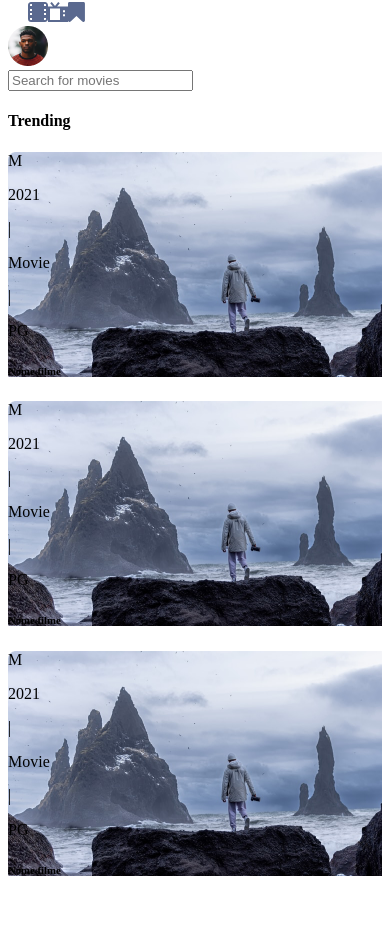
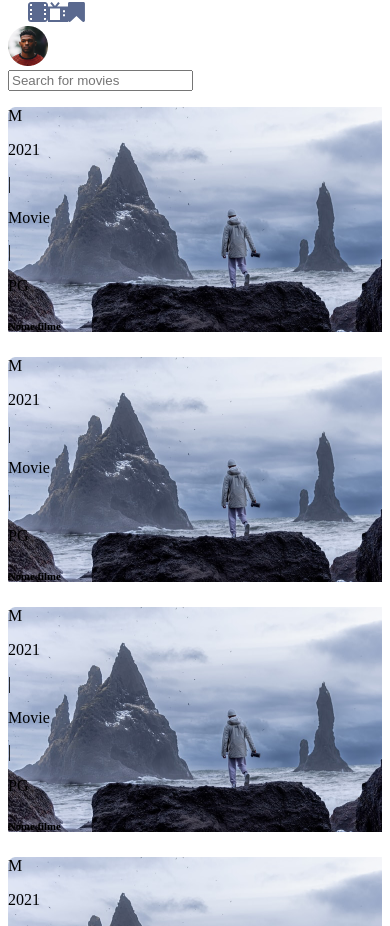
Before and after one commit to silvamaarcus/entertainment-app, a React (Vite) app: page / in a window 390 px wide. Shown: the part 310-1236 px from the top of the page. Before the commit the page ends 1211 px from the top, so only its background shows below. Built offline with nearby package versions, Linux system fonts and the light colour scheme; the HTML template or start-up script is replaced by a standard one.

Commit message:
Atualizando section Trending do Home

```diff
--- a/src/components/Cards/Card_Carousel.jsx
+++ b/src/components/Cards/CardBig.jsx
@@ -29,18 +29,18 @@
 
 import cover from "/assets/img/cover-movie.png";
 
-const Card_Carousel = () => {
+const CardBig = () => {
   return (
     <>
       <div className="card-l">
         <div className="card-img" style={{ backgroundImage: `url(${cover})` }}>
-          <div className="flex-space-column card-content p-3 h-100p">
-            <div className="w-100 border h-50">
+          <div className="flex-space-column card-content p-3 h-100">
+            <div className="w-100 h-50">
               <div className="flex-end-row">
                 <p>M</p>
               </div>
             </div>
-            <div className="w-100 border h-50">
+            <div className="w-100 h-50">
               <span className="flex-start-row gap-1 mt-3">
                 <p>2021</p>
                 <p>|</p>
@@ -56,4 +56,4 @@ const Card_Carousel = () => {
     </>
   );
 };
-export default Card_Carousel;
+export default CardBig;
--- /dev/null
+++ b/src/components/InputSearch/index.jsx
@@ -0,0 +1,13 @@
+const InputSearch = () => {
+  return (
+    <>
+      <div className="w-100 pr-4">
+        <div className="flex gap-1">
+          <div className="btn-search"></div>
+          <input type="text" placeholder="Search for movies" />
+        </div>
+      </div>
+    </>
+  );
+};
+export default InputSearch;
--- a/src/css/sass/_layout.scss
+++ b/src/css/sass/_layout.scss
@@ -8,7 +8,7 @@ $container-s: 620px;
 $container-xs: 340px;
 
 // Espaçamento padrão entre colunas.
-$gutter: 32px;
+$gutter: 30px;
 
 // Mixin - Definindo responsividade através de funções, de forma automática.
 
@@ -113,7 +113,7 @@ $gutter: 32px;
 
 .hidden {
   // Evitar scroll para o lado, caso algum filho vaze o container.
-  overflow: hidden;
+  overflow: hidden !important;
 }
 
 .zindex-1 {
@@ -258,18 +258,25 @@ $gutter: 32px;
 // Larguras e Alturas
 
 // Altura automática p/ o elemento.
-.h-100 {
+.h-100vh {
   height: 100vh;
 }
 
-.h-100p {
+.h-100 {
   height: 100%;
+}
+
+.h-75 {
+  height: 75%;
 }
 
 .h-auto {
   height: auto !important;
 }
 // Largura automática p/ o elemento.
+.w-100vw {
+  width: 100vw;
+}
 .w-auto {
   width: auto;
 }
@@ -355,17 +362,17 @@ $gutter: 32px;
   border-radius: 50%;
   border: 2px solid $brand-color;
 }
-.card {
-  border: 1px solid $black-30;
-  border-radius: 4px;
-  background-color: rgba(15, 20, 31, 0);
+// .card {
+//   border: 1px solid $black-30;
+//   border-radius: 4px;
+//   background-color: rgba(15, 20, 31, 0);
 
-  transition: 0.2s ease;
+//   transition: 0.2s ease;
 
-  &:hover {
-    background-color: rgba(15, 20, 31, 0.2);
-  }
-}
+//   &:hover {
+//     background-color: rgba(15, 20, 31, 0.2);
+//   }
+// }
 
 .bg-section {
   background-color: rgba(15, 20, 31, 0.5);
@@ -416,15 +423,46 @@ $gutter: 32px;
 
 // Card - Big
 .card-l {
+  width: 470px;
   height: 230px;
+
+  @include responsive(s) {
+    width: 240px;
+    height: 140px;
+  }
 }
 
 .card-img {
   z-index: -1;
   border-radius: 8px;
   height: 100%;
+  width: 100%;
 }
 
 .h-50 {
-height: 50%;
+  height: 50%;
 }
+
+// Home
+
+// Carousel
+.cards-carousel {
+  overflow-x: scroll !important;
+  cursor: grab;
+  white-space: nowrap; // Adiciona rolagem horizontal
+  scroll-snap-type: x mandatory; // Habilita o comportamento de snap
+
+  &::-webkit-scrollbar {
+    width: 20px;
+    background: transparent;
+  }
+
+  &::-webkit-scrollbar-thumb {
+    background: $black-30;
+  }
+}
+// .cards-carousel::-webkit-scrollbar {
+//   //* Esconder barra de rolagem em navegadores:
+//   // display: block; /* Chrome, Safari, Opera */
+//   scrollbar-color: transparent;
+// }
--- a/src/css/style.css
+++ b/src/css/style.css
@@ -34,157 +34,157 @@
 }
 
 .grid-1 {
-  width: calc(8.3333333333% - 32px);
-  margin: 16px;
+  width: calc(8.3333333333% - 30px);
+  margin: 15px;
   padding: 16px 0px;
   float: left;
 }
 @media screen and (max-width: 960px) {
   .grid-1 {
-    width: calc(100% - 32px);
+    width: calc(100% - 30px);
     float: none;
   }
 }
 
 .grid-2 {
-  width: calc(16.6666666667% - 32px);
-  margin: 16px;
+  width: calc(16.6666666667% - 30px);
+  margin: 15px;
   padding: 16px 0px;
   float: left;
 }
 @media screen and (max-width: 960px) {
   .grid-2 {
-    width: calc(100% - 32px);
+    width: calc(100% - 30px);
     float: none;
   }
 }
 
 .grid-3 {
-  width: calc(25% - 32px);
-  margin: 16px;
+  width: calc(25% - 30px);
+  margin: 15px;
   padding: 16px 0px;
   float: left;
 }
 @media screen and (max-width: 960px) {
   .grid-3 {
-    width: calc(100% - 32px);
+    width: calc(100% - 30px);
     float: none;
   }
 }
 
 .grid-4 {
-  width: calc(33.3333333333% - 32px);
-  margin: 16px;
+  width: calc(33.3333333333% - 30px);
+  margin: 15px;
   padding: 16px 0px;
   float: left;
 }
 @media screen and (max-width: 960px) {
   .grid-4 {
-    width: calc(100% - 32px);
+    width: calc(100% - 30px);
     float: none;
   }
 }
 
 .grid-5 {
-  width: calc(41.6666666667% - 32px);
-  margin: 16px;
+  width: calc(41.6666666667% - 30px);
+  margin: 15px;
   padding: 16px 0px;
   float: left;
 }
 @media screen and (max-width: 960px) {
   .grid-5 {
-    width: calc(100% - 32px);
+    width: calc(100% - 30px);
     float: none;
   }
 }
 
 .grid-6 {
-  width: calc(50% - 32px);
-  margin: 16px;
+  width: calc(50% - 30px);
+  margin: 15px;
   padding: 16px 0px;
   float: left;
 }
 @media screen and (max-width: 960px) {
   .grid-6 {
-    width: calc(100% - 32px);
+    width: calc(100% - 30px);
     float: none;
   }
 }
 
 .grid-7 {
-  width: calc(58.3333333333% - 32px);
-  margin: 16px;
+  width: calc(58.3333333333% - 30px);
+  margin: 15px;
   padding: 16px 0px;
   float: left;
 }
 @media screen and (max-width: 960px) {
   .grid-7 {
-    width: calc(100% - 32px);
+    width: calc(100% - 30px);
     float: none;
   }
 }
 
 .grid-8 {
-  width: calc(66.6666666667% - 32px);
-  margin: 16px;
+  width: calc(66.6666666667% - 30px);
+  margin: 15px;
   padding: 16px 0px;
   float: left;
 }
 @media screen and (max-width: 960px) {
   .grid-8 {
-    width: calc(100% - 32px);
+    width: calc(100% - 30px);
     float: none;
   }
 }
 
 .grid-9 {
-  width: calc(75% - 32px);
-  margin: 16px;
+  width: calc(75% - 30px);
+  margin: 15px;
   padding: 16px 0px;
   float: left;
 }
 @media screen and (max-width: 960px) {
   .grid-9 {
-    width: calc(100% - 32px);
+    width: calc(100% - 30px);
     float: none;
   }
 }
 
 .grid-10 {
-  width: calc(83.3333333333% - 32px);
-  margin: 16px;
+  width: calc(83.3333333333% - 30px);
+  margin: 15px;
   padding: 16px 0px;
   float: left;
 }
 @media screen and (max-width: 960px) {
   .grid-10 {
-    width: calc(100% - 32px);
+    width: calc(100% - 30px);
     float: none;
   }
 }
 
 .grid-11 {
-  width: calc(91.6666666667% - 32px);
-  margin: 16px;
+  width: calc(91.6666666667% - 30px);
+  margin: 15px;
   padding: 16px 0px;
   float: left;
 }
 @media screen and (max-width: 960px) {
   .grid-11 {
-    width: calc(100% - 32px);
+    width: calc(100% - 30px);
     float: none;
   }
 }
 
 .grid-12 {
-  width: calc(100% - 32px);
-  margin: 16px;
+  width: calc(100% - 30px);
+  margin: 15px;
   padding: 16px 0px;
   float: left;
 }
 @media screen and (max-width: 960px) {
   .grid-12 {
-    width: calc(100% - 32px);
+    width: calc(100% - 30px);
     float: none;
   }
 }
@@ -296,7 +296,7 @@
 }
 
 .hidden {
-  overflow: hidden;
+  overflow: hidden !important;
 }
 
 .zindex-1 {
@@ -405,16 +405,24 @@
   flex: 1 1 auto;
 }
 
+.h-100vh {
+  height: 100vh;
+}
+
 .h-100 {
-  height: 100vh;
-}
-
-.h-100p {
   height: 100%;
+}
+
+.h-75 {
+  height: 75%;
 }
 
 .h-auto {
   height: auto !important;
+}
+
+.w-100vw {
+  width: 100vw;
 }
 
 .w-auto {
@@ -496,16 +504,6 @@
   border: 2px solid #fc4747;
 }
 
-.card {
-  border: 1px solid #5a698f;
-  border-radius: 4px;
-  background-color: rgba(15, 20, 31, 0);
-  transition: 0.2s ease;
-}
-.card:hover {
-  background-color: rgba(15, 20, 31, 0.2);
-}
-
 .bg-section {
   background-color: rgba(15, 20, 31, 0.5);
 }
@@ -548,17 +546,39 @@
 }
 
 .card-l {
+  width: 470px;
   height: 230px;
+}
+@media screen and (max-width: 960px) {
+  .card-l {
+    width: 240px;
+    height: 140px;
+  }
 }
 
 .card-img {
   z-index: -1;
   border-radius: 8px;
   height: 100%;
+  width: 100%;
 }
 
 .h-50 {
   height: 50%;
+}
+
+.cards-carousel {
+  overflow-x: scroll !important;
+  cursor: grab;
+  white-space: nowrap;
+  scroll-snap-type: x mandatory;
+}
+.cards-carousel::-webkit-scrollbar {
+  width: 20px;
+  background: transparent;
+}
+.cards-carousel::-webkit-scrollbar-thumb {
+  background: #5a698f;
 }
 
 .s-0 {
@@ -1621,7 +1641,7 @@ body {
 }
 body::-webkit-scrollbar {
   padding-right: 4px;
-  width: 20px;
+  width: 10px;
   background: transparent;
 }
 body::-webkit-scrollbar-thumb {
--- a/src/css/style.scss
+++ b/src/css/style.scss
@@ -20,7 +20,7 @@ body {
 
   &::-webkit-scrollbar {
     padding-right: 4px;
-    width: 20px;
+    width: 10px;
     background: transparent;
   }
 
--- a/src/pages/Home/index.jsx
+++ b/src/pages/Home/index.jsx
@@ -1,4 +1,5 @@
-import Card_Carousel from "../../components/Cards/Card_Carousel";
+import CardBig from "../../components/Cards/CardBig";
+import InputSearch from "../../components/InputSearch";
 import Sidebar from "../../components/Sidebar";
 
 const Home = () => {
@@ -6,24 +7,20 @@ const Home = () => {
     <>
       <section className="flex change-direction">
         <Sidebar />
-
-        <div className="mt-3 mr-4 w-100 border">
-          <div className="flex gap-1">
-            <div className="btn-search"></div>
-            <input type="text" placeholder="Search for movies" />
-          </div>
-          <div className="mt-4">
-            <h4>Trending</h4>
-            <div>
-              <div className="grid-5">
-                <Card_Carousel />
-              </div>
-              <div className="grid-5">
-                <Card_Carousel />
-              </div>
-              <div className="grid-2">
-                <Card_Carousel />
-              </div>
+        <div className="container w-100 flex flex-column gap-4 mt-4 hidden ">
+          <InputSearch />
+          <div className="flex gap-3 cards-carousel mr-1">
+            <div className="card">
+              <CardBig />
+            </div>
+            <div className="card">
+              <CardBig />
+            </div>
+            <div className="card">
+              <CardBig />
+            </div>
+            <div className="card">
+              <CardBig />
             </div>
           </div>
         </div>
```
Also changed, not shown: 1 other file (tests, documents, lock files or other folders).
